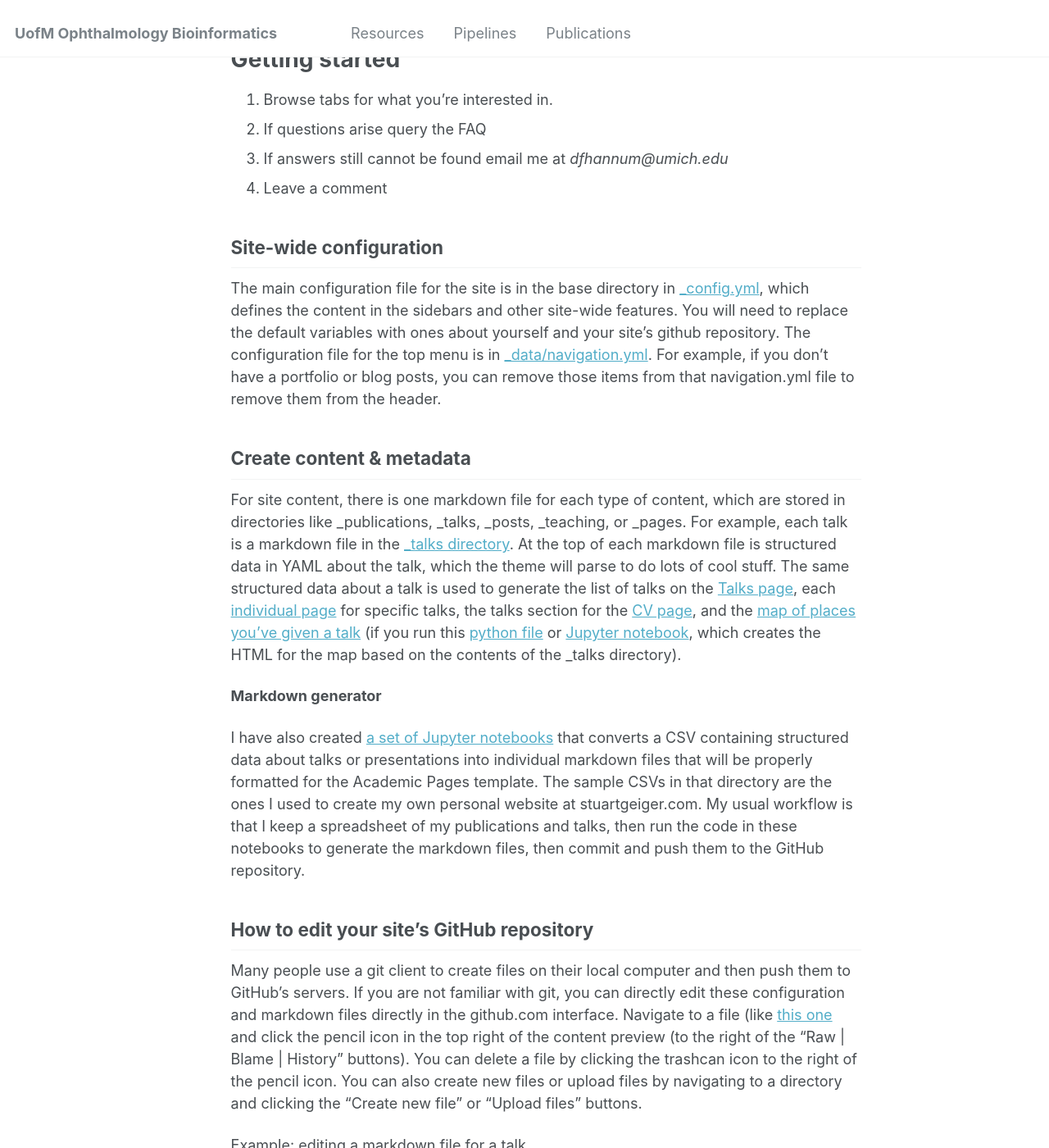
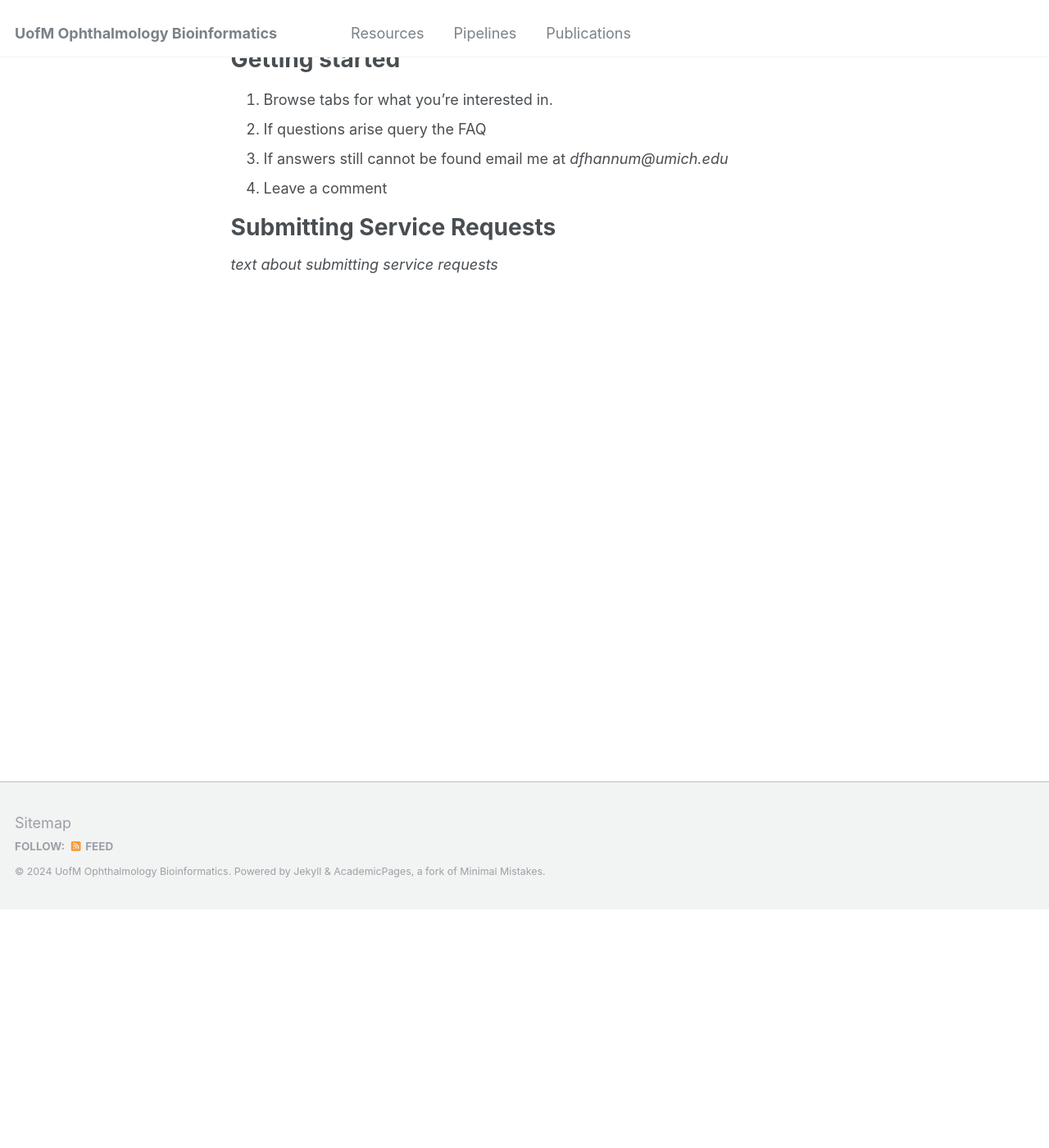
Before and after one commit to UofM-Ophthalmology/UofM-Ophthalmology.github.io, a Jekyll site: the page built from _pages/about.md, in a window 1280 px wide and 1400 px high, scrolled down 291 px. Shown: the whole window at 82% size. Built offline with Jekyll 4.4.1, drawn with Linux system fonts in a browser that asks for light colours; some of the changed text lies outside the part shown.

```diff
--- a/_pages/about.md
+++ b/_pages/about.md
@@ -22,26 +22,7 @@
 1. If answers still cannot be found email me at *dfhannum@umich.edu*
 1. Leave a comment
 
-Site-wide configuration
-------
-The main configuration file for the site is in the base directory in [_config.yml](https://github.com/academicpages/academicpages.github.io/blob/master/_config.yml), which defines the content in the sidebars and other site-wide features. You will need to replace the default variables with ones about yourself and your site's github repository. The configuration file for the top menu is in [_data/navigation.yml](https://github.com/academicpages/academicpages.github.io/blob/master/_data/navigation.yml). For example, if you don't have a portfolio or blog posts, you can remove those items from that navigation.yml file to remove them from the header.
+Submitting Service Requests
+======
 
-Create content & metadata
-------
-For site content, there is one markdown file for each type of content, which are stored in directories like _publications, _talks, _posts, _teaching, or _pages. For example, each talk is a markdown file in the [_talks directory](https://github.com/academicpages/academicpages.github.io/tree/master/_talks). At the top of each markdown file is structured data in YAML about the talk, which the theme will parse to do lots of cool stuff. The same structured data about a talk is used to generate the list of talks on the [Talks page](https://academicpages.github.io/talks), each [individual page](https://academicpages.github.io/talks/2012-03-01-talk-1) for specific talks, the talks section for the [CV page](https://academicpages.github.io/cv), and the [map of places you've given a talk](https://academicpages.github.io/talkmap.html) (if you run this [python file](https://github.com/academicpages/academicpages.github.io/blob/master/talkmap.py) or [Jupyter notebook](https://github.com/academicpages/academicpages.github.io/blob/master/talkmap.ipynb), which creates the HTML for the map based on the contents of the _talks directory).
-
-**Markdown generator**
-
-I have also created [a set of Jupyter notebooks](https://github.com/academicpages/academicpages.github.io/tree/master/markdown_generator
-) that converts a CSV containing structured data about talks or presentations into individual markdown files that will be properly formatted for the Academic Pages template. The sample CSVs in that directory are the ones I used to create my own personal website at stuartgeiger.com. My usual workflow is that I keep a spreadsheet of my publications and talks, then run the code in these notebooks to generate the markdown files, then commit and push them to the GitHub repository.
-
-How to edit your site's GitHub repository
-------
-Many people use a git client to create files on their local computer and then push them to GitHub's servers. If you are not familiar with git, you can directly edit these configuration and markdown files directly in the github.com interface. Navigate to a file (like [this one](https://github.com/academicpages/academicpages.github.io/blob/master/_talks/2012-03-01-talk-1.md) and click the pencil icon in the top right of the content preview (to the right of the "Raw | Blame | History" buttons). You can delete a file by clicking the trashcan icon to the right of the pencil icon. You can also create new files or upload files by navigating to a directory and clicking the "Create new file" or "Upload files" buttons.
-
-Example: editing a markdown file for a talk
-![Editing a markdown file for a talk](/images/editing-talk.png)
-
-For more info
-------
-More info about configuring Academic Pages can be found in [the guide](https://academicpages.github.io/markdown/). The [guides for the Minimal Mistakes theme](https://mmistakes.github.io/minimal-mistakes/docs/configuration/) (which this theme was forked from) might also be helpful.
+*text about submitting service requests*
```
Also changed, not shown: _pages/pipelines.md (+2 -0 lines).
